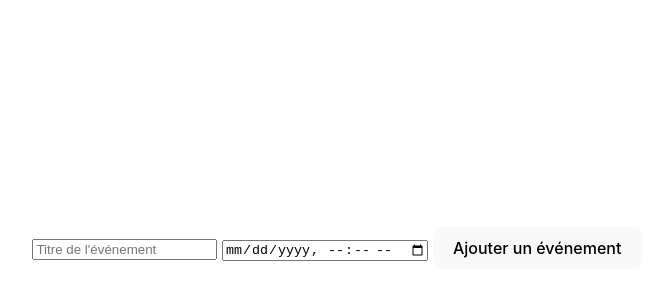
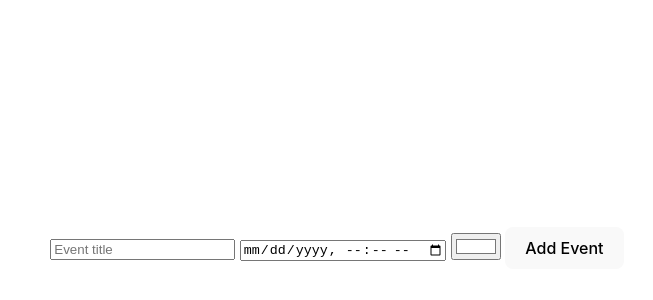
Before and after one commit to rodygosset/svelte-agenda, a Svelte app: page / in a window 1280 px wide. Shown: the part 152-452 px from the top of the page, without its empty margins (303-956 px from the left). Built offline with nearby package versions, Linux system fonts and the light colour scheme.

Commit message:
Updated Event store logic

```diff
--- a/src/App.svelte
+++ b/src/App.svelte
@@ -1,10 +1,10 @@
 <script lang="ts">
-  import Schedule from './lib/Schedule.svelte'
+  import NewEventModal from './components/new-event-modal.svelte'
 </script>
 
 <main>
   <div class="card">
-    <Schedule />
+    <NewEventModal />
   </div>
 </main>
 
--- /dev/null
+++ b/src/components/new-event-modal.svelte
@@ -0,0 +1,69 @@
+<script lang="ts">
+    import { events, addEvent, updateEvent, deleteEvent } from '../lib/event-store';
+
+
+    // initialize form values
+
+    let newTitle = ''
+    let newEventStartDate = new Date().toISOString()
+    // event end date is by default one hour after start date
+    let newEventEndDate = new Date(Date.parse(newEventStartDate) + 60 * 60 * 1000).toISOString()
+
+    let newEventColor = '#FFFFFF'
+
+    let selectedEvent = null
+
+    // sort events by start date
+
+    $: $events = $events.sort((a, b) => a.start > b.start ? 1 : -1)
+
+
+    // helper functions
+
+    const createEvent = () => {
+        addEvent({
+            title: newTitle,
+            start: new Date(newEventStartDate),
+            end: new Date(newEventEndDate),
+            color: newEventColor
+        })
+        newTitle = ''
+        newEventStartDate = new Date().toISOString()
+        newEventEndDate = new Date(Date.parse(newEventStartDate) + 60 * 60 * 1000).toISOString()
+    }
+
+    const saveUpdatedEvent = () => {
+        updateEvent($events, selectedEvent)
+        selectedEvent = null
+    }
+
+
+</script>
+
+<main>
+    <form on:submit|preventDefault={createEvent}>
+        <input type="text" bind:value={newTitle} placeholder="Event title" required />
+        <input type="datetime-local" bind:value={newEventStartDate} required />
+        <!--  color picker input  -->
+        <input type="color" bind:value={newEventColor} />
+        <button type="submit">Add Event</button>
+    </form>
+
+    {#if selectedEvent}
+        <form on:submit|preventDefault={saveUpdatedEvent}>
+            <input type="text" bind:value={selectedEvent.title} placeholder="Event title" required />
+            <input type="datetime-local" bind:value={selectedEvent.start} required />
+            <button type="submit">Update Event</button>
+            <button type="button" on:click={() => selectedEvent = null}>Cancel</button>
+        </form>
+    {/if}
+
+    <div>
+        {#each $events as event (event.start)}
+            <div on:click={() => { selectedEvent = event }} on:keydown={() => {}}>
+                <h2>{event.title}</h2>
+                <p>{event.start}</p>
+            </div>
+        {/each}
+    </div>
+</main>
--- a/src/lib/Schedule.svelte
+++ /dev/null
@@ -1,107 +0,0 @@
-<script lang="ts">
-import { writable } from 'svelte/store';
-
-interface Event {
-    title: string;
-    date: string;
-}
-
-const events = (() => {
-    const initialValue: Event[] = JSON.parse(localStorage.getItem('events') || '[]');
-    const store = writable(initialValue);
-
-    store.subscribe((value) => {
-        localStorage.setItem('events', JSON.stringify(value));
-    });
-
-    return store;
-})();
-
-let nouveauTitreEvenement = '';
-let nouvelleDateEvenement = '';
-
-let evenementSelectionne: Event | null = null;
-let titreEvenementSelectionne = '';
-let dateEvenementSelectionne = '';
-
-function ajouterEvenement() {
-    const nouvelEvenement: Event = {
-        title: nouveauTitreEvenement,
-        date: nouvelleDateEvenement
-    };
-
-    events.update(evenementsActuels => [...evenementsActuels, nouvelEvenement]);
-
-    nouveauTitreEvenement = '';
-    nouvelleDateEvenement = '';
-}
-
-function modifierEvenement() {
-    if (!evenementSelectionne) return;
-
-    const evenementsActuels = getEvents();
-    const index = evenementsActuels.findIndex(e => e === evenementSelectionne);
-
-    if (index === -1) return;
-
-    const eventsUpdate = [
-        ...evenementsActuels.slice(0, index),
-        {
-            title: titreEvenementSelectionne,
-            date: dateEvenementSelectionne
-        },
-        ...evenementsActuels.slice(index + 1)
-    ];
-
-    events.update(() => eventsUpdate);
-
-    localStorage.setItem('events', JSON.stringify(eventsUpdate));
-
-    evenementSelectionne = null;
-    titreEvenementSelectionne = '';
-    dateEvenementSelectionne = '';
-}
-
-function selectionnerEvenement(event: Event) {
-    evenementSelectionne = event;
-    titreEvenementSelectionne = event.title;
-    dateEvenementSelectionne = event.date;
-}
-
-function getEvents(): Event[] {
-    let currentEvents: Event[];
-
-    events.subscribe((value: Event[]) => {
-        currentEvents = value;
-    })();
-
-    return currentEvents;
-}
-
-</script>
-
-<main>
-    <form on:submit|preventDefault={ajouterEvenement}>
-        <input type="text" bind:value={nouveauTitreEvenement} placeholder="Titre de l'événement" required />
-        <input type="datetime-local" bind:value={nouvelleDateEvenement} required />
-        <button type="submit">Ajouter un événement</button>
-    </form>
-
-    {#if evenementSelectionne}
-        <form on:submit|preventDefault={modifierEvenement}>
-            <input type="text" bind:value={titreEvenementSelectionne} placeholder="Titre de l'événement" required />
-            <input type="datetime-local" bind:value={dateEvenementSelectionne} required />
-            <button type="submit">Modifier l'événement</button>
-            <button type="button" on:click={() => evenementSelectionne = null}>Annuler</button>
-        </form>
-    {/if}
-
-    <div>
-        {#each $events as event (event.date)}
-            <div on:click={() => selectionnerEvenement(event)}>
-                <h2>{event.title}</h2>
-                <p>{event.date}</p>
-            </div>
-        {/each}
-    </div>
-</main>
--- /dev/null
+++ b/src/lib/event-store.ts
@@ -0,0 +1,90 @@
+import { writable } from 'svelte/store'
+
+export interface AgendaEvent {
+    title: string;
+    start: Date;
+    end: Date;
+    color: string;
+}
+
+// events store
+
+
+// get events from local storage or set an empty array
+
+const initialValue: AgendaEvent[] = JSON.parse(localStorage.getItem('events') || '[]')
+
+// create a writable store with the initial value
+
+export const events = writable<AgendaEvent[]>(initialValue)
+
+
+/**
+ * Add an event to the store
+ * @param newEvent the event to add
+ * @returns nothing
+ */
+
+export const addEvent = (newEvent: AgendaEvent) => {
+    events.update(currentEvents => [...currentEvents, newEvent])
+}
+
+
+
+/**
+ * Update an event in the store
+ * @param currentEvents the list of events in the store
+ * @param event the event to update
+ * @returns nothing
+ */
+
+export const updateEvent = (currentEvents: AgendaEvent[], event: AgendaEvent) => {
+
+    // find the index of the event in the array
+
+    const index = currentEvents.findIndex(e => e.title === event.title)
+
+    if (index === -1) return
+
+    // create a new array with the updated event
+
+    let newEventsList = [...currentEvents]
+
+    newEventsList[index] = event
+
+    // update the store and local storage
+
+    events.update(() => newEventsList)
+
+    localStorage.setItem('events', JSON.stringify(newEventsList))
+}
+
+
+/**
+ * Delete an event from the store
+ * @param currentEvents the list of events in the store
+ * @param event the event to delete
+ * @returns nothing
+ */
+
+export const deleteEvent = (currentEvents: AgendaEvent[], event: AgendaEvent) => {
+
+    // find the index of the event in the array
+    const index = currentEvents.findIndex(e => e.title === event.title)
+
+    if (index === -1) return
+
+    // create a new array without the event
+
+    let newEventsList = [...currentEvents]
+
+    // use the splice method to remove the event from the array
+    newEventsList.splice(index, 1)
+
+    // update the store and local storage
+
+    events.update(() => newEventsList)
+
+    localStorage.setItem('events', JSON.stringify(newEventsList))
+
+}
```
